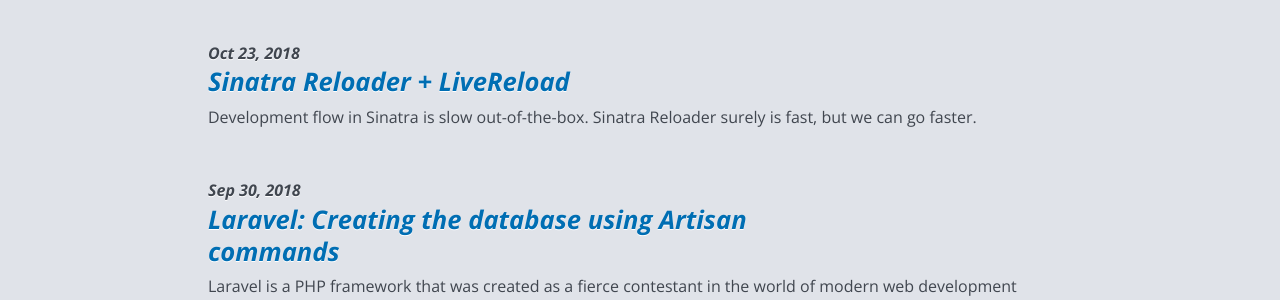
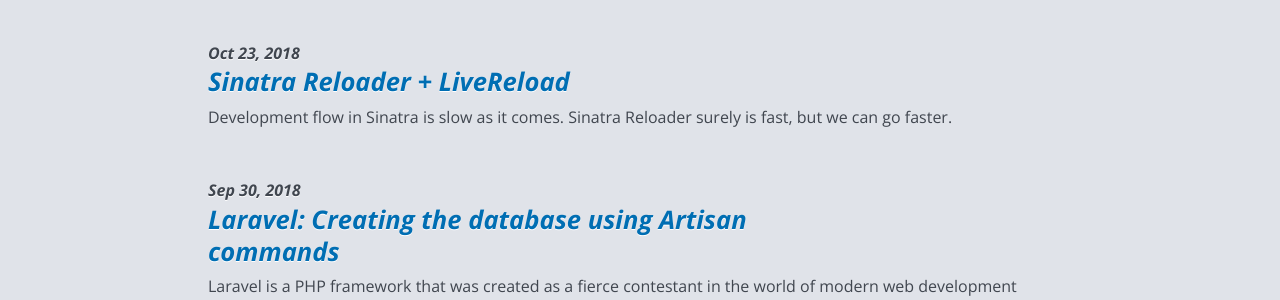
Before and after one commit to dportalesr/technically-speaking, a Jekyll site: the page built from index.md, in a window 1280 px wide. Shown: the part 647-947 px from the top of the page. Built offline with Jekyll 4.4.1, drawn with Linux system fonts in a browser that asks for light colours; comment, search, counter and statistics services are not loaded.

Commit message:
Small excerpt change

```diff
--- a/_posts/2018-10-23-sinatra-reloader-livereload.md
+++ b/_posts/2018-10-23-sinatra-reloader-livereload.md
@@ -2,7 +2,7 @@
 layout: post
 title: Sinatra Reloader + LiveReload
 date: 2018-10-23 01:18 -0500
-excerpt: Development flow in Sinatra is slow out-of-the-box. Sinatra Reloader surely is fast, but we can go faster.
+excerpt: Development flow in Sinatra is slow as it comes. Sinatra Reloader surely is fast, but we can go faster.
 ---
 <img class="post-frontimage" src="/assets/img/reloading.jpg" alt="RELOADING!">
 
```
